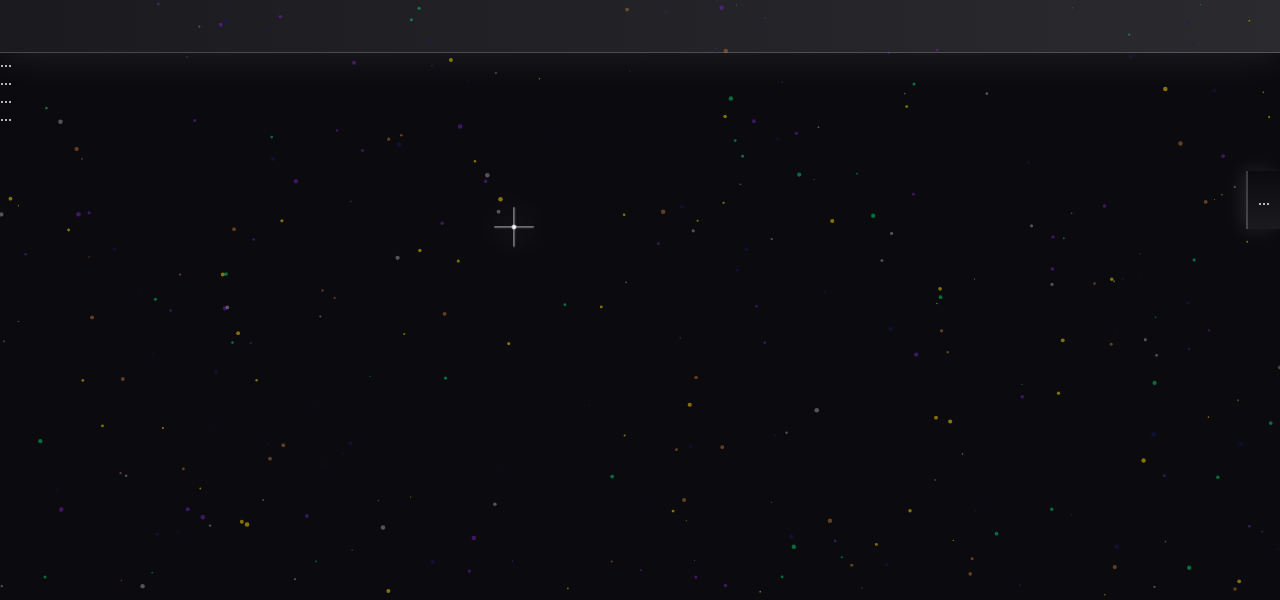
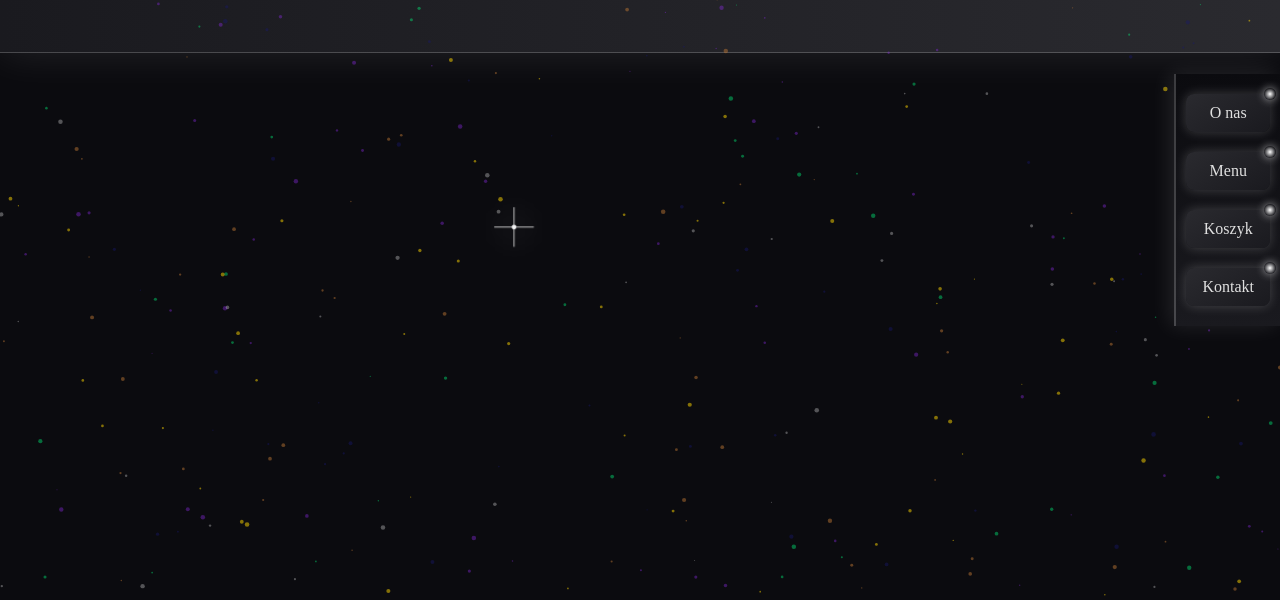
Before and after one commit to marboraw/automatic-garbanzo, a plain HTML site: page index.html in a window 1280 px wide. Shown: the part 200-800 px from the top of the page. Drawn offline with Linux system fonts and the light colour scheme.

Commit message:
Update index.html

```diff
--- a/index.html
+++ b/index.html
@@ -6,11 +6,19 @@
   <title>Brokatowa Strona</title>
   <link rel="stylesheet" href="style.css" />
 
+
 </head>
 <body>
 
   <!-- Nawigacja -->
-  <nav class="diamond-menu">...</nav>
+  <nav class="diamond-menu">
+  <ul>
+    <li><a href="#about">O nas</a></li>
+    <li><a href="#menu">Menu</a></li>
+    <li><a href="#cart">Koszyk</a></li>
+    <li><a href="#contact">Kontakt</a></li>
+  </ul>
+</nav>
 
   <!-- Nagłówek -->
   <header class="lux-header">
@@ -20,11 +28,6 @@
   <!-- Brokatowe tło -->
   <canvas id="glitterCanvas"></canvas>
 
-  <!-- Sekcje strony -->
-  <section id="about">...</section>
-  <section id="menu">...</section>
-  <section id="cart">...</section>
-  <section id="contact">...</section>
 
   <script src="script.js"></script>
 </body>
```
